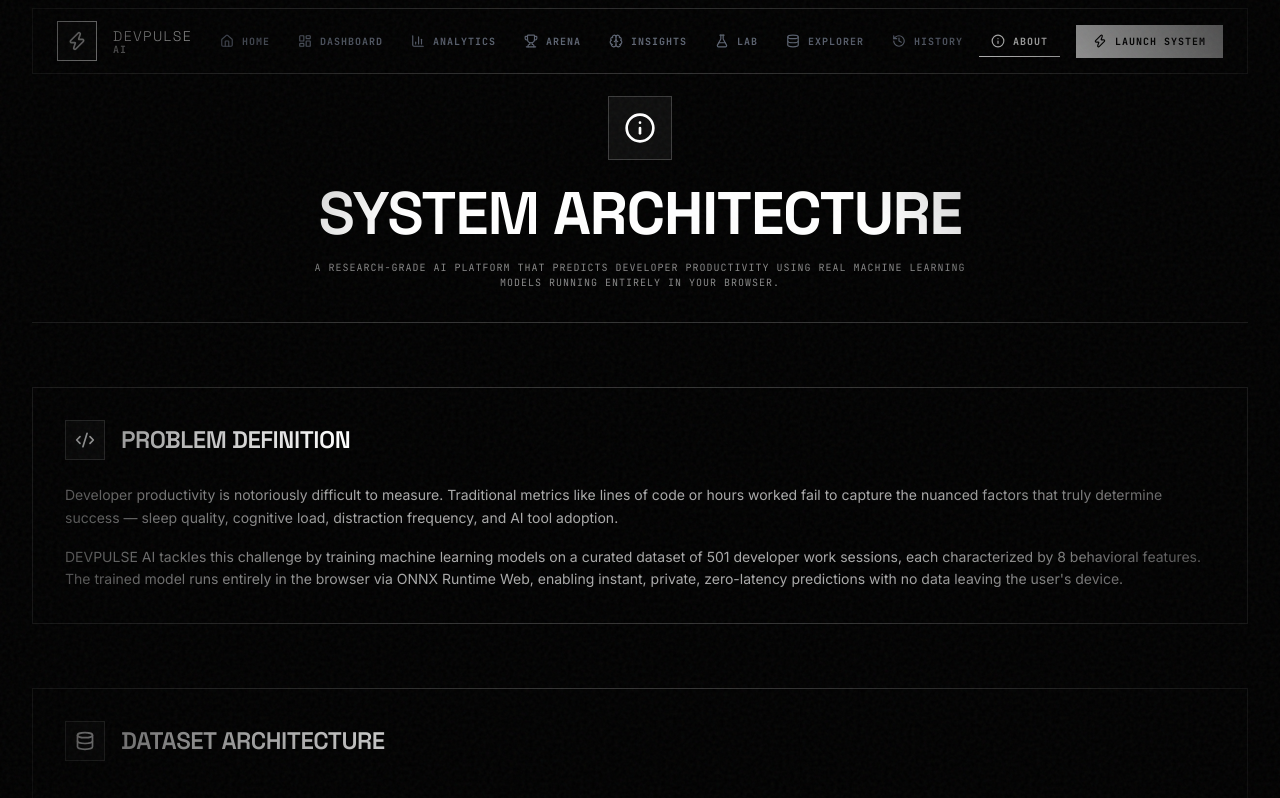
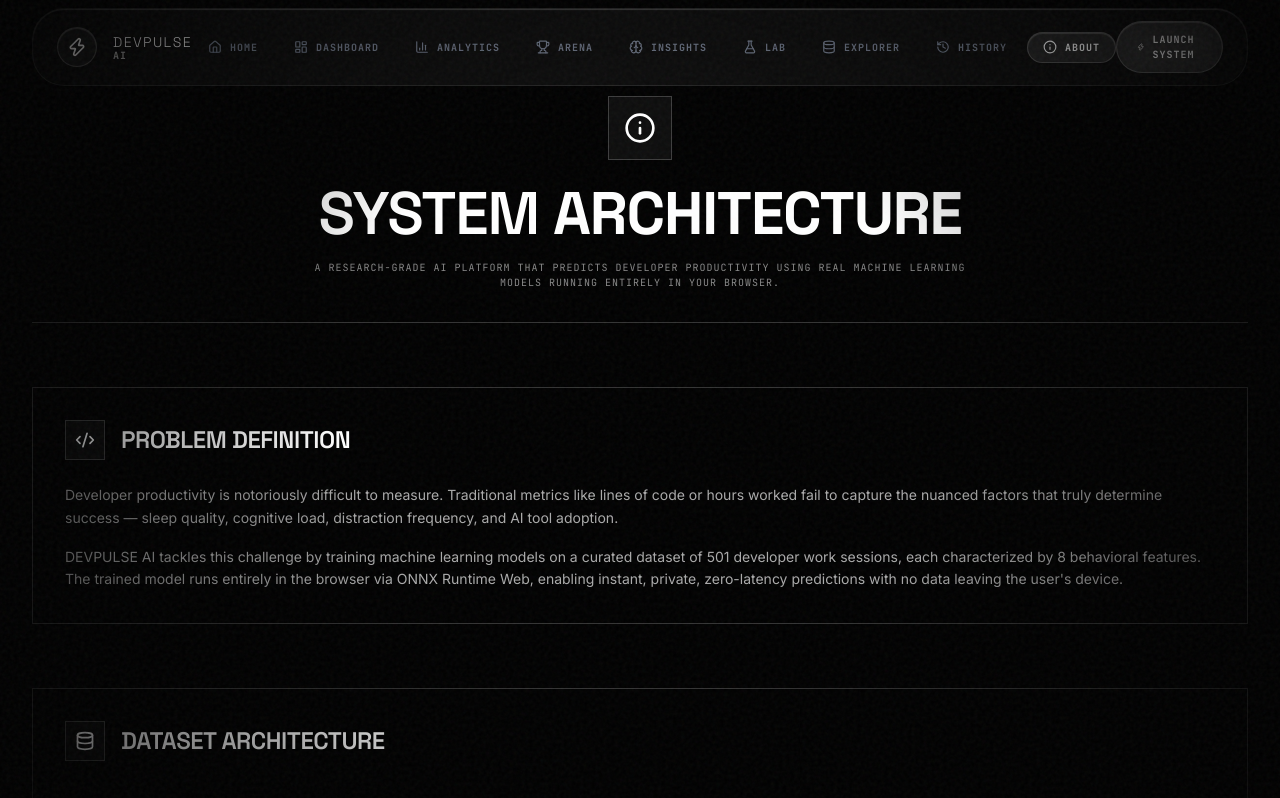
Before and after one commit to COZYkrish/DEVPULSE-AI-CINEMATIC-ML-PRODUCTIVITY-PLATFORM, a React (Vite) app: page /about in a window 1280 px wide. Shown: the top 798 px of the page. Built offline with nearby package versions, Linux system fonts and the light colour scheme.

Commit message:
edited nav bar

```diff
--- a/src/components/navigation/Navbar.tsx
+++ b/src/components/navigation/Navbar.tsx
@@ -50,14 +50,14 @@
             className={cn(
               'flex items-center justify-between px-4 sm:px-6 py-3 transition-all duration-500',
               isScrolled || !isLanding
-                ? 'border border-white/20 bg-black/80 backdrop-blur-md shadow-lg shadow-black/20'
+                ? 'rounded-[2rem] border border-white/10 bg-white/5 backdrop-blur-xl shadow-[0_8px_32px_rgba(0,0,0,0.5)] shadow-[inset_0_1px_1px_rgba(255,255,255,0.2)]'
                 : 'bg-transparent'
             )}
           >
             {/* Logo */}
             <Link to="/" className="flex items-center gap-4 group">
-              <div className="relative w-10 h-10 border border-white flex items-center justify-center bg-white/5 transition-colors group-hover:bg-white">
-                <Zap className="w-5 h-5 text-white group-hover:text-black transition-colors" strokeWidth={2} />
+              <div className="relative w-10 h-10 rounded-full border border-white/20 flex items-center justify-center bg-white/5 transition-colors group-hover:bg-white/20 shadow-[inset_0_1px_1px_rgba(255,255,255,0.2)]">
+                <Zap className="w-5 h-5 text-white group-hover:text-white transition-colors" strokeWidth={2} />
               </div>
               <div className="flex flex-col">
                 <span className="text-sm font-light tracking-widest uppercase" style={{ fontFamily: 'Space Grotesk, sans-serif', color: '#FFFFFF' }}>
@@ -79,7 +79,7 @@
                     key={link.path}
                     to={link.path}
                     className={cn(
-                      'relative flex items-center gap-2 px-3 py-2 text-[10px] uppercase tracking-widest transition-all duration-300 font-bold',
+                      'relative flex items-center gap-2 px-4 py-2 rounded-full text-[10px] uppercase tracking-widest transition-all duration-300 font-bold',
                       isActive
                         ? 'text-white'
                         : 'text-gray-500 hover:text-white'
@@ -91,8 +91,7 @@
                     {isActive && (
                       <motion.div
                         layoutId="navbar-indicator"
-                        className="absolute inset-0 -z-10"
-                        style={{ borderBottom: '1px solid #FFFFFF' }}
+                        className="absolute inset-0 rounded-full -z-10 bg-white/10 border border-white/20 shadow-[inset_0_1px_1px_rgba(255,255,255,0.2)]"
                         transition={{ type: 'spring', bounce: 0.2, duration: 0.6 }}
                       />
                     )}
@@ -105,7 +104,7 @@
             <div className="flex items-center gap-4">
               <Link
                 to="/dashboard"
-                className="hidden sm:flex items-center gap-2 px-4 py-2 border border-white bg-white text-black text-[10px] uppercase tracking-widest font-bold transition-all duration-300 hover:bg-black hover:text-white"
+                className="hidden sm:flex items-center gap-2 px-5 py-2.5 rounded-full border border-white/20 bg-white/10 backdrop-blur-md text-white text-[10px] uppercase tracking-widest font-bold transition-all duration-300 hover:bg-white hover:text-black shadow-[inset_0_1px_1px_rgba(255,255,255,0.2)]"
                 style={{ fontFamily: 'JetBrains Mono' }}
               >
                 <Zap className="w-3.5 h-3.5" />
@@ -114,7 +113,7 @@
 
               <button
                 onClick={() => setIsMobileOpen(!isMobileOpen)}
-                className="lg:hidden p-2 transition-colors border border-white/20 hover:bg-white/10"
+                className="lg:hidden p-2 rounded-full transition-colors border border-white/20 bg-white/5 hover:bg-white/10 shadow-[inset_0_1px_1px_rgba(255,255,255,0.2)]"
                 style={{ color: '#FFFFFF' }}
               >
                 {isMobileOpen ? <X className="w-5 h-5" /> : <Menu className="w-5 h-5" />}
```
